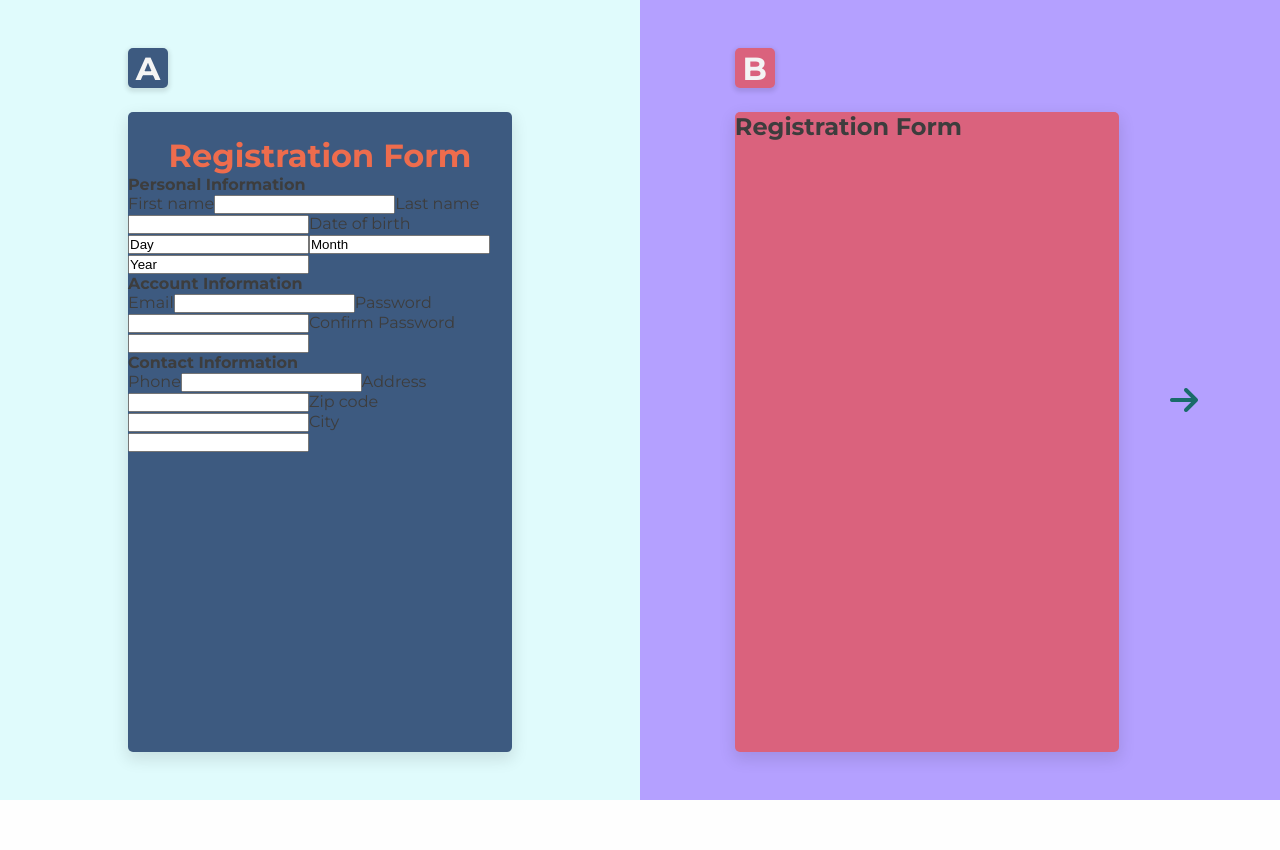
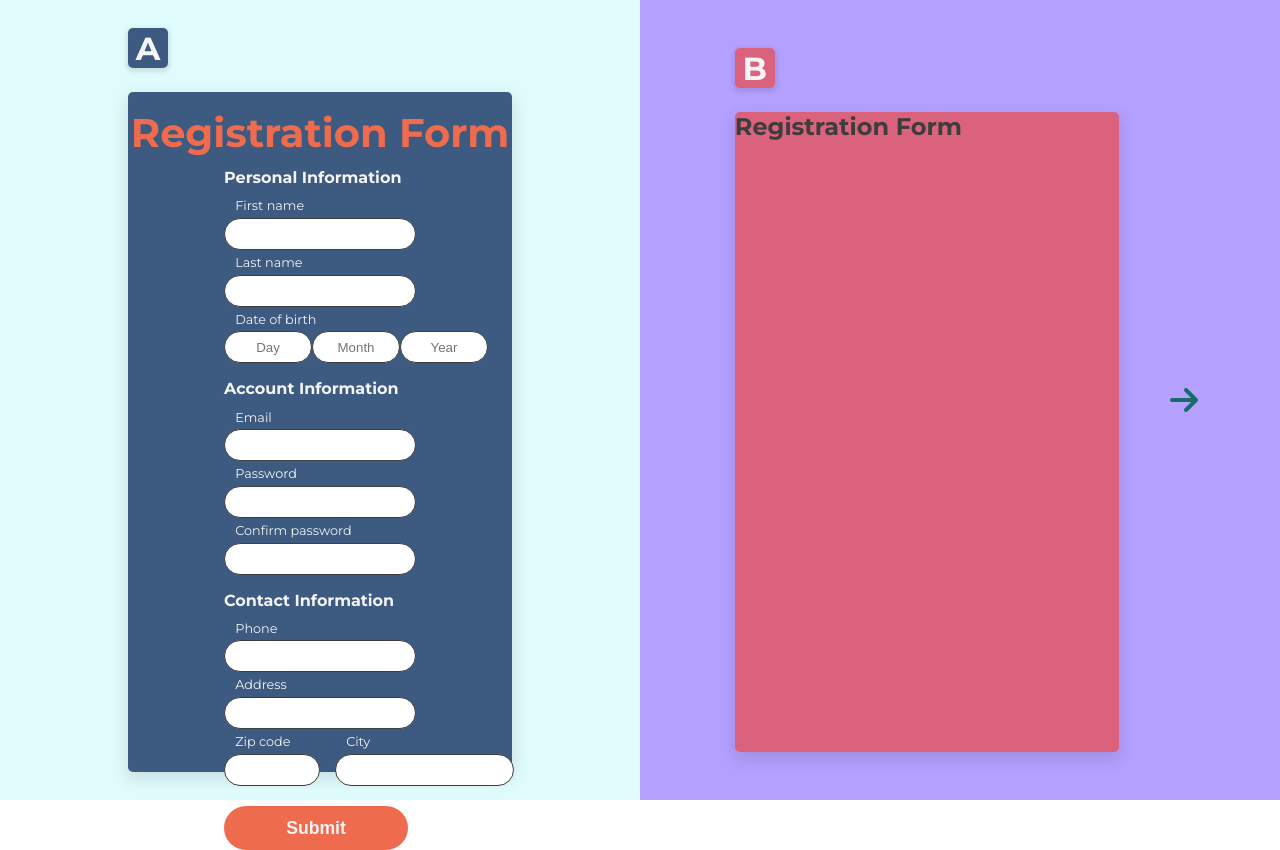
Before and after one commit to hansentim/examen-ui, a React (Create React App) app: page /test2 in a window 1280 px wide. Before the commit the page ends 800 px from the top, so only its background shows below. Built offline with nearby package versions, Linux system fonts and the light colour scheme.

Commit message:
design of form a for test 2 almost fully finished

```diff
--- a/src/pages/Test2.js
+++ b/src/pages/Test2.js
@@ -14,37 +14,45 @@ const Test2 = () => {
             <div className="letterBox">A</div>
             <FormCard1>
                 <h2 className='formTitle'>Registration Form</h2>
-                <div className='personalinfo'>
 
                     <form action="">
-                        <h4>Personal Information</h4>
+                      <div className='personalInfo'>
+                        <h4 className='sectionTitle'>Personal Information</h4>
                         <label>First name</label>
-                        <input type="text"></input>
+                        <input type="text" className='inputBar'></input>
                         <label>Last name</label>
-                        <input type="text"></input>
+                        <input type="text" className='inputBar'></input>
                         <label>Date of birth</label>
-                        <input type="text" value="Day"></input>
-                        <input type="text" value="Month"></input>
-                        <input type="text" value="Year"></input>
-                        <h4>Account Information</h4>
+                        <div className='dates'>
+                          <input type="text" placeholder="Day" className='inputBar short'></input>
+                          <input type="text" placeholder="Month" className='inputBar short'></input>
+                          <input type="text" placeholder="Year" className='inputBar short'></input>
+                        </div>
+                      </div>
+                      <div className='accountInfo'>
+                        <h4 className='sectionTitle'>Account Information</h4>
                         <label>Email</label>
-                        <input type="email"></input>
+                        <input type="email" className='inputBar'></input>
                         <label>Password</label>
-                        <input type="password"></input>
-                        <label>Confirm Password</label>
-                        <input type="password"></input>
-                        <h4>Contact Information</h4>
+                        <input type="password" className='inputBar'></input>
+                        <label>Confirm password</label>
+                        <input type="password" className='inputBar'></input>
+                      </div>
+                      <div className='contactInfo'>
+                        <h4 className='sectionTitle'>Contact Information</h4>
                         <label>Phone</label>
-                        <input type="tel"></input>
+                        <input type="tel" className='inputBar'></input>
                         <label>Address</label>
-                        <input type="text"></input>
-                        <label>Zip code</label>
-                        <input type="text"></input>
-                        <label>City</label>
-                        <input type="text"></input>
+                        <input type="text" className='inputBar'></input>
+                        <div className='cityContainer'>
+                          <label className='item-a'>Zip code</label>
+                          <input type="text" className='inputBar medium item-b'></input>
+                          <label className='item-c'>City</label>
+                          <input type="text" className='inputBar item-d'></input>
+                        </div>
+                      </div>
+                      <input type="submit" className='button'/>
                     </form>
-
-                </div>
 
             </FormCard1>
           </div>
@@ -145,7 +153,7 @@ const StyledForm = styled.div`
 const FormCard1 = styled.div`
   background: #3D5A80;
   width: 30vw;
-  height: 80vh;
+  height: 85vh;
   margin: 0 2rem;
   border-radius: 5px;
   box-shadow: 0px 6px 15px 2px rgba(0, 0, 0, 0.1);
@@ -154,9 +162,86 @@ const FormCard1 = styled.div`
   /* justify-content:center; */
   flex-direction: column;
   .formTitle{
-      font-size: 2rem;
+      font-size: 2.5rem;
       color: #EE6C4D;
-      margin-top: 1.5rem;
+      margin-top: 1rem;
+  }
+  form{
+    /* background: #cdcdcd; */
+    margin: 0 auto;
+    height: 100%;
+    width: 50%;
+
+  }
+  .personalInfo{
+    display: flex;
+    flex-direction: column;
+  }
+  .dates{
+    display: flex;
+    justify-content: space-between;
+  }
+  .accountInfo{
+    display: flex;
+    flex-direction: column;
+  }
+  .contactInfo{
+    display: flex;
+    flex-direction: column;
+  }
+  .sectionTitle{
+    color: #f4f4f4;
+    margin: .7rem 0;
+  }
+  label{
+    color: #f4f4f4;
+    font-size: .8rem;
+    margin-left: .7rem;
+  }
+  .inputBar{
+    height: 2rem;
+    border-radius: 40px;
+    border: 1px solid #3D3D3D;
+    margin: .3rem 0;
+  }
+  .short{
+    width: 5.5rem;
+    text-align: center;
+  }
+  .medium{
+    width: 6rem
+  }
+  .cityContainer{
+    display: grid;
+    grid-template-columns: 1fr 2fr;
+    gap: 0 15px;
+  }
+  .item-a{
+    grid-column: 1 / 2;
+  grid-row: 1;
+  }
+  .item-b{
+    grid-column: 1 / 2;
+    grid-row: 2;
+  }
+  .item-c{
+    grid-column: 2 / 3;
+    grid-row: 1;
+  }
+  .item-d{
+    grid-column: 2 / 3;
+    grid-row: 2;
+  }
+  .button{
+    background: #EE6C4D;
+    color: #f4f4f4;
+    border-radius: 50px;
+    width: 184px;
+    height: 44px;
+    font-size: 1.1rem;
+    font-weight: bold;
+    border: none;
+    margin-top: 1rem;
   }
 `;
 const FormCard2 = styled.div`
```
